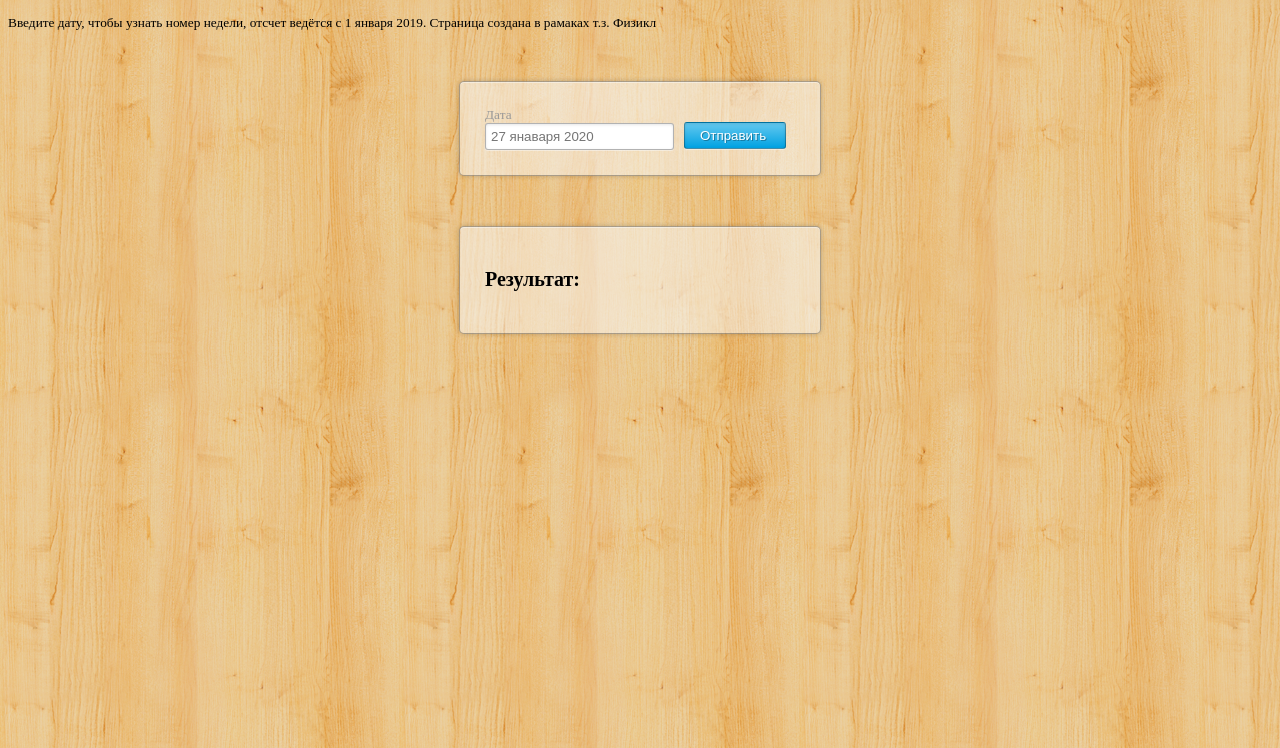
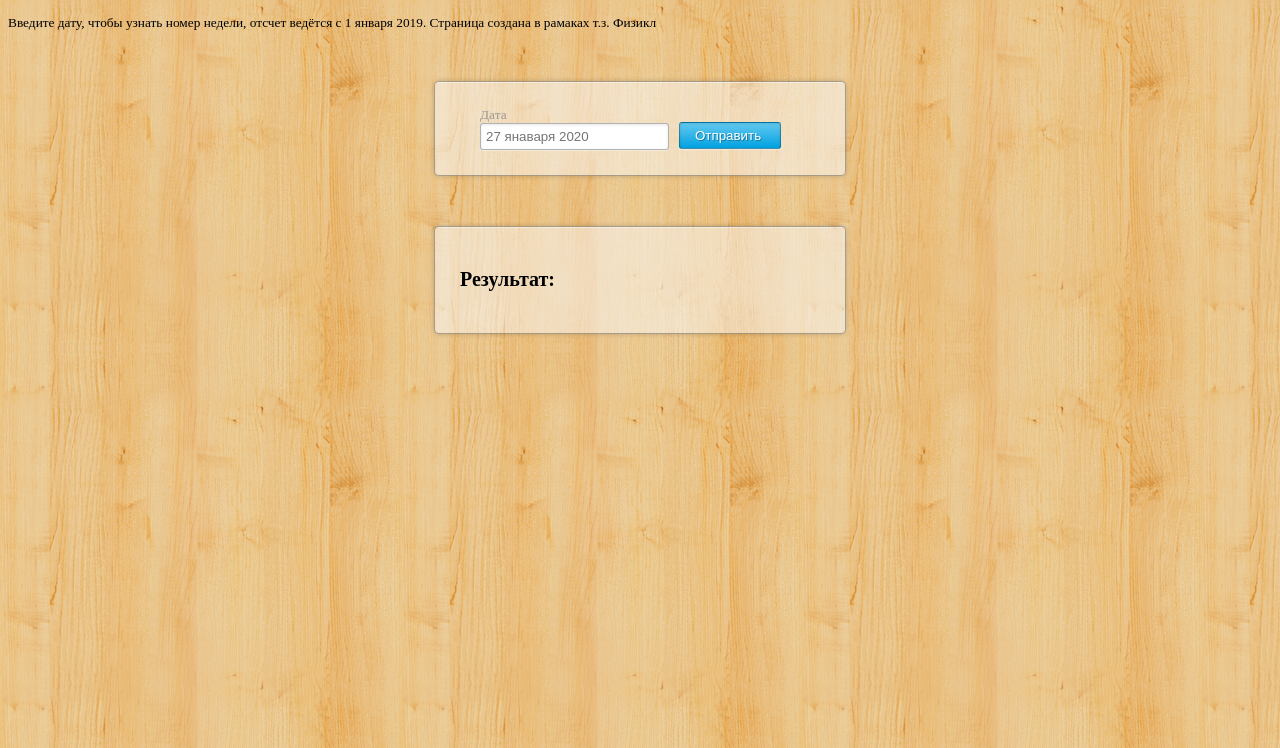
Before and after one commit to killthebee/week_counter, a plain HTML site: page pages/index.html in a window 1280 px wide. Shown: the part 52-800 px from the top of the page. Drawn offline with Linux system fonts and the light colour scheme.

Commit message:
tweak css a bit

```diff
--- a/pages/style.css
+++ b/pages/style.css
@@ -1,6 +1,10 @@
 html {
 	background: url('purty_wood.png');
 	font-size: 10pt;
+}
+form {
+	margin-left: 20px;
+	margin-right: 10px;
 }
 .loginform label {
 	display: block;
@@ -22,7 +26,7 @@ html {
 	outline: 0;
 }
 .loginform {
-	width: 310px;
+	width: 360px;
 	margin: 50px auto;
 	padding: 25px;
 	background-color: rgba(250,250,250,0.5);
```
